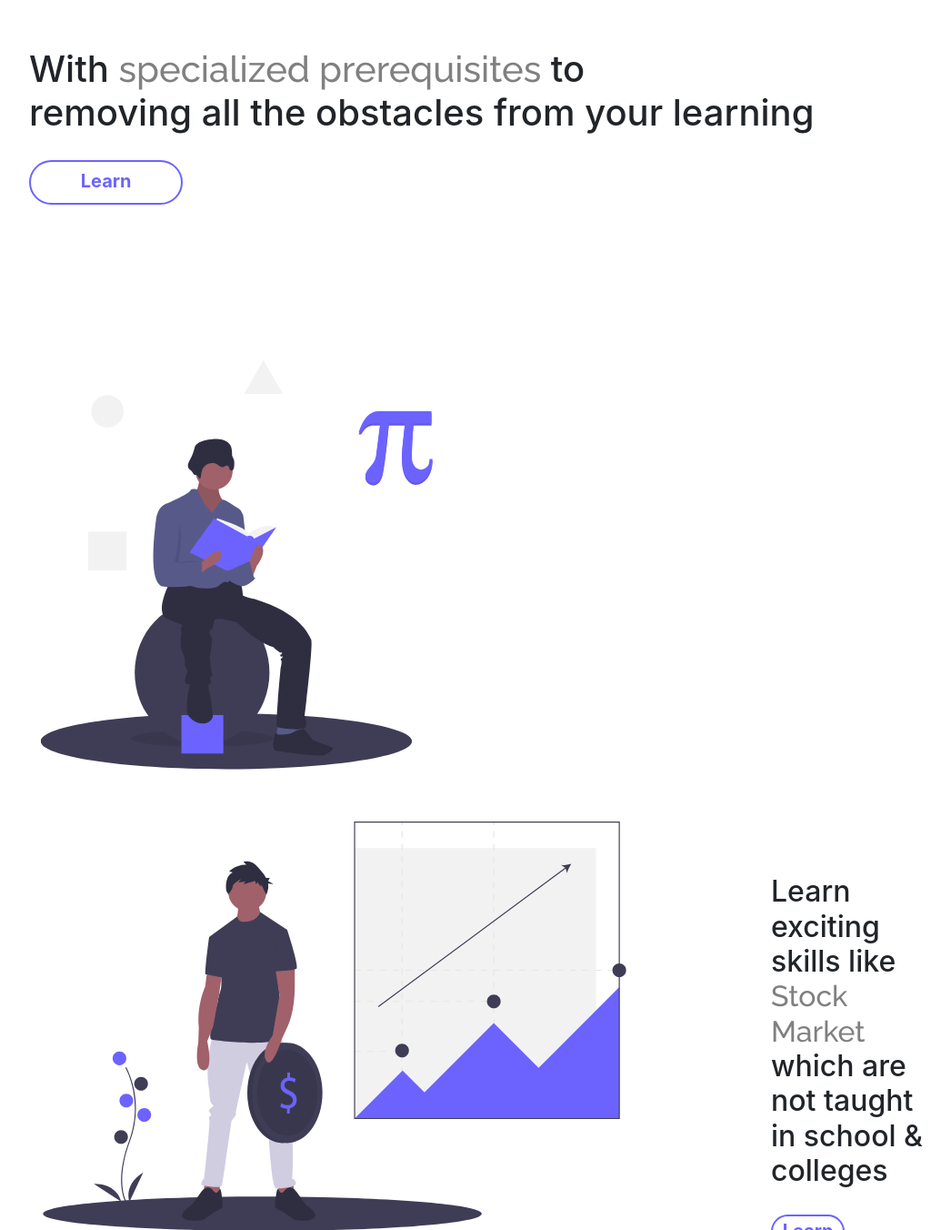
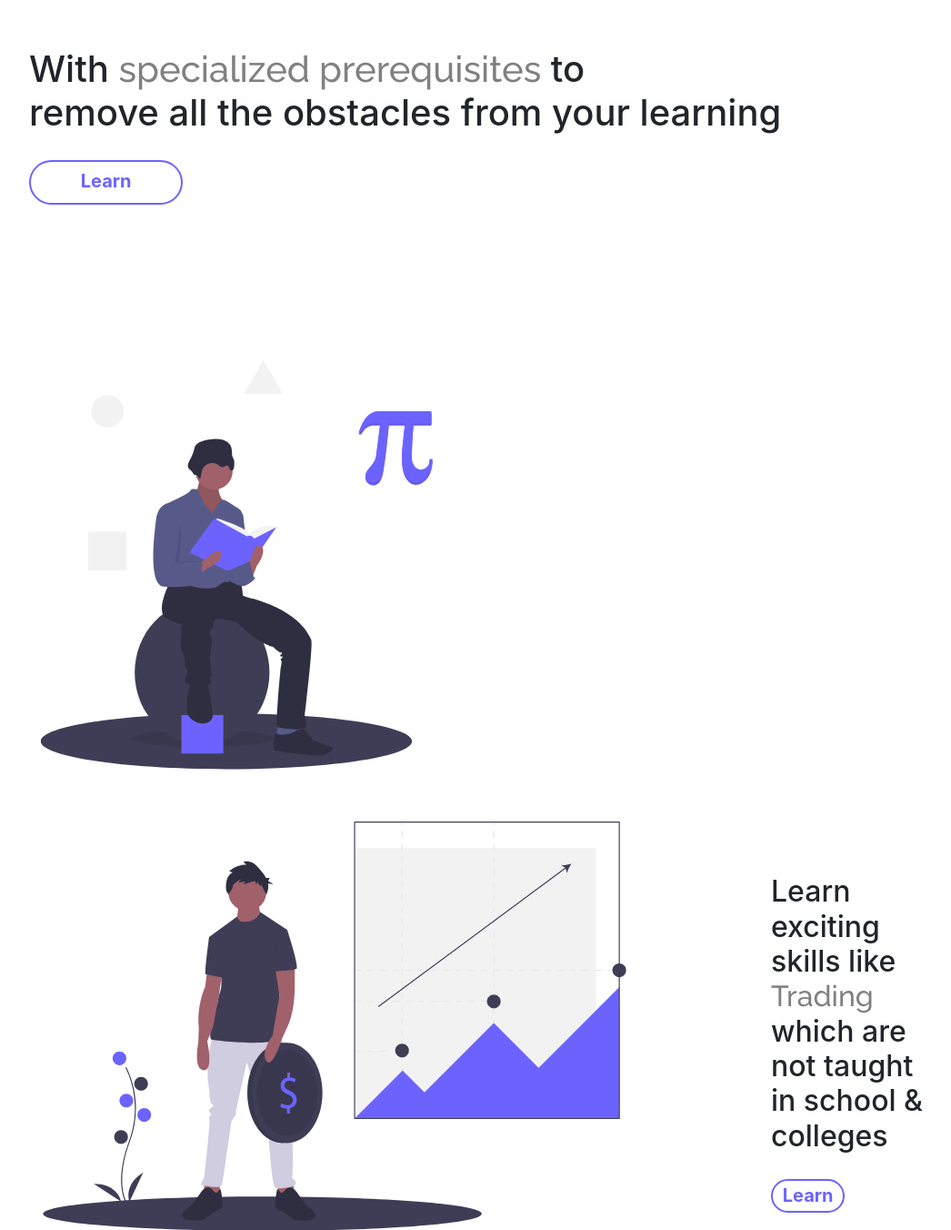
Before and after one commit to devr0306/FuturEdu, a React (Create React App) app in the folder futuredu/: page / in a window 1280 px wide. Shown: the part 756-2108 px from the top of the page at 91% size, without its empty margins (152-1198 px from the left). Built offline with nearby package versions, Linux system fonts and the light colour scheme.

Commit message:
Changed some wording

```diff
--- a/futuredu/src/components/Homepage.js
+++ b/futuredu/src/components/Homepage.js
@@ -80,7 +80,7 @@ function Homepage(){
             </div>
             <div className="row d-flex">
                 <div className='col col-md description-1' data-aos="fade-left">
-                    <h1>With <span className='future'>specialized prerequisites</span> to <br />removing all the obstacles from your learning</h1>
+                    <h1>With <span className='future'>specialized prerequisites</span> to <br />remove all the obstacles from your learning</h1>
                     <Link to="/prereqs"><button className='learn'>Learn</button></Link>
                 </div>
                 <div class='svg-div col-md col'>
@@ -171,7 +171,7 @@ function Homepage(){
                 </svg>
                 </div>
                 <div className='col col-md description-2'>
-                    <h2>Learn exciting skills like<span className='future'> Stock Market</span> which are not taught in school &amp; colleges</h2>
+                    <h2>Learn exciting skills like<span className='future'> Trading</span> which are not taught in school &amp; colleges</h2>
                     <Link to="/etech"><button className='learn'>Learn</button></Link>
                 </div>
             </div>
```
